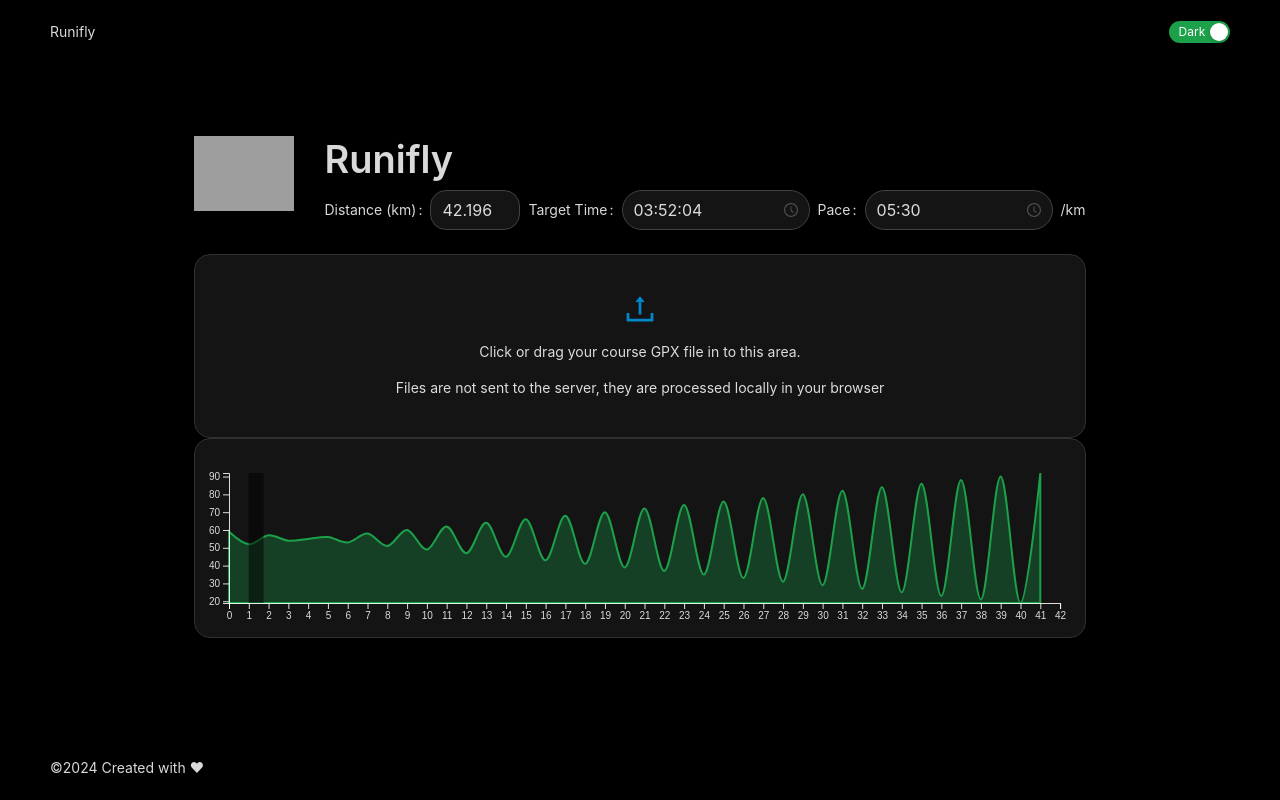
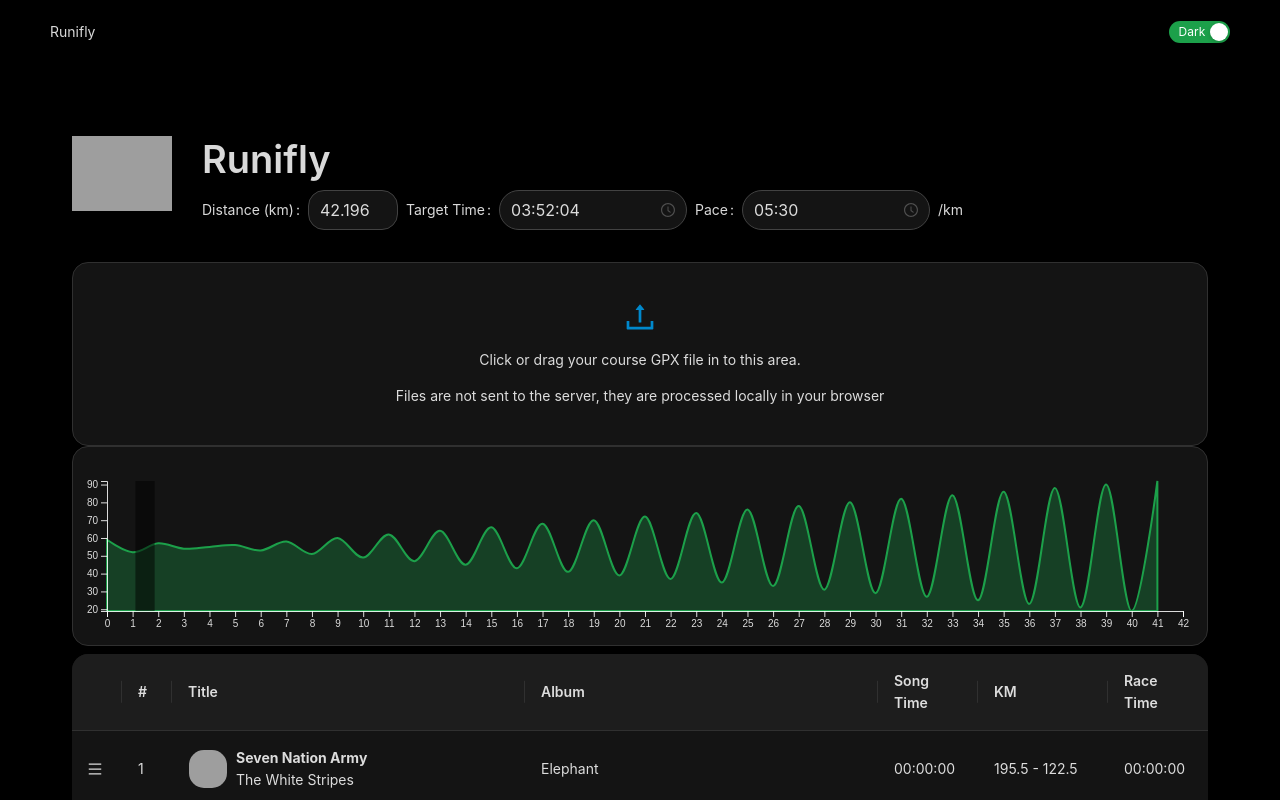
Before and after one commit to macro88/runifly, a React (Vite) app: page / in a window 1280 px wide. Shown: the top 800 px of the page. Built offline with nearby package versions, Linux system fonts and the light colour scheme; grey boxes are pictures that could not be loaded.

Commit message:
Add @dnd-kit/core, @dnd-kit/modifiers, and @dnd-kit/sortable dependencies add SongList Component

```diff
--- a/package.json
+++ b/package.json
@@ -10,6 +10,9 @@
     "preview": "vite preview"
   },
   "dependencies": {
+    "@dnd-kit/core": "^6.1.0",
+    "@dnd-kit/modifiers": "^7.0.0",
+    "@dnd-kit/sortable": "^8.0.0",
     "antd": "^5.13.2",
     "d3": "^7.8.5",
     "events": "^3.3.0",
--- a/src/components/ElevationGraph.tsx
+++ b/src/components/ElevationGraph.tsx
@@ -1,5 +1,5 @@
 import { useEffect, useRef, useState } from "react";
-import { theme } from "antd";
+import { GlobalToken, theme } from "antd";
 import * as d3 from "d3";
 import { Gpx } from "../utils/gpxUtils";
 const { useToken } = theme;
@@ -22,6 +22,7 @@ export const ElevationGraph: React.FC<ElevationGraphProps> = ({ gpx }) => {
 
   useEffect(() => {
     const margin = { top: 10, right: 0, bottom: 10, left: 10 };
+
     const svg = setupSvg(svgRef);
     svg.selectAll("*").remove(); // This line removes all child elements of the SVG
 
@@ -103,23 +104,23 @@ export const ElevationGraph: React.FC<ElevationGraphProps> = ({ gpx }) => {
   return <svg ref={svgRef} />;
 };
 
-function addRunningMan(svg, svgRef, xScale, yScale, data, token) {
+function addRunningMan(svg, svgRef, xScale, yScale, data, token: GlobalToken) {
   // Create an SVG element for the running man
   const runningMan = svg
     .append("svg")
-    .attr("width", 50) // Adjust the size as needed
-    .attr("height", 50) // Adjust the size as needed
+    .attr("width", 24) // Adjust the size as needed
+    .attr("height", 24) // Adjust the size as needed
     .style("display", "none");
 
   // Add the inline SVG to the runningMan element
   runningMan.html(`
   <svg width="24" height="24" viewBox="0 0 256 256" xmlns="http://www.w3.org/2000/svg">
-  <path d="M146.5,53.8c3.2-5.4,8.6-8.6,14-4.3l19.3,12.9c8.6,6.4,3.2,14,1.1,17.2l-48.4,78.5c-2.1,3.2-5.4,4.3-8.6,2.1c0,0-1.1-1.1-15-9.7c-14-8.6-10.8-21.5-3.2-34.4L146.5,53.8z" stroke="${token.colorPrimary}" stroke-width="3" fill="${token.colorPrimary}"/>
-  <path d="M187.4,0.1c14.9,0,26.9,12,26.9,26.9c0,14.9-12,26.9-26.9,26.9c-14.9,0-26.9-12-26.9-26.9C160.5,12.1,172.5,0.1,187.4,0.1z" stroke="${token.colorPrimary}" stroke-width="3" fill="${token.colorPrimary}"/>
-  <path d="M157.3,47.4l-40.9-14c-3.2-1.1-7.5-1.1-9.7,0L60.5,58.1c-6.4,3.2-8.6,10.8-5.4,16.1c2.1,4.3,5.4,6.4,9.7,6.4c2.1,0,4.3,0,6.4-1.1l41.9-21.5L149.7,71c6.4,2.1,12.9-1.1,15.1-7.5C167,56,163.7,49.5,157.3,47.4z" stroke="${token.colorPrimary}" stroke-width="3" fill="${token.colorPrimary}"/>
-  <path d="M89.5,145.2l-14,19.3H25.1l0,0c-7.5,0-15.1,6.4-15.1,14c0,8.6,6.4,15.1,15,15.1h59.1l0,0c5.4,0,9.7-2.1,12.9-7.5l14-20.4C110,165.6,90.6,152.7,89.5,145.2z" stroke="${token.colorPrimary}" stroke-width="3" fill="${token.colorPrimary}"/>
-  <path d="M175.6,163.5L124,125.9c-6.4-4.3-16.1-3.2-20.4,4.3c-4.3,6.4-3.2,16.1,4.3,20.4l40.9,30.1L124,235.5c-3.2,7.5,0,16.1,7.5,19.3c2.1,1.1,4.3,1.1,6.4,1.1c5.4,0,10.8-3.2,12.9-8.6l29-66.6C183.1,175.3,180.9,167.8,175.6,163.5z" stroke="${token.colorPrimary}" stroke-width="3" fill="${token.colorPrimary}"/>
-  <path d="M236.8,116.2l-39.8-9.7l-11.8-36.5c-2.1-6.4-8.6-9.7-15-7.5c-6.4,2.1-9.7,8.6-7.5,15.1l14,43c1.1,4.3,4.3,7.5,8.6,8.6l46.2,11.8h1.1c6.4,1.1,11.8-3.2,12.9-9.7C247.6,123.7,243.3,117.2,236.8,116.2z" stroke="${token.colorPrimary}" stroke-width="3" fill="${token.colorPrimary}"/>
+  <path d="M146.5,53.8c3.2-5.4,8.6-8.6,14-4.3l19.3,12.9c8.6,6.4,3.2,14,1.1,17.2l-48.4,78.5c-2.1,3.2-5.4,4.3-8.6,2.1c0,0-1.1-1.1-15-9.7c-14-8.6-10.8-21.5-3.2-34.4L146.5,53.8z" stroke="${token.colorPrimary}" stroke-width="1" fill="${token.colorPrimary}"/>
+  <path d="M187.4,0.1c14.9,0,26.9,12,26.9,26.9c0,14.9-12,26.9-26.9,26.9c-14.9,0-26.9-12-26.9-26.9C160.5,12.1,172.5,0.1,187.4,0.1z" stroke="${token.colorPrimary}" stroke-width="1" fill="${token.colorPrimary}"/>
+  <path d="M157.3,47.4l-40.9-14c-3.2-1.1-7.5-1.1-9.7,0L60.5,58.1c-6.4,3.2-8.6,10.8-5.4,16.1c2.1,4.3,5.4,6.4,9.7,6.4c2.1,0,4.3,0,6.4-1.1l41.9-21.5L149.7,71c6.4,2.1,12.9-1.1,15.1-7.5C167,56,163.7,49.5,157.3,47.4z" stroke="${token.colorPrimary}" stroke-width="1" fill="${token.colorPrimary}"/>
+  <path d="M89.5,145.2l-14,19.3H25.1l0,0c-7.5,0-15.1,6.4-15.1,14c0,8.6,6.4,15.1,15,15.1h59.1l0,0c5.4,0,9.7-2.1,12.9-7.5l14-20.4C110,165.6,90.6,152.7,89.5,145.2z" stroke="${token.colorPrimary}" stroke-width="1" fill="${token.colorPrimary}"/>
+  <path d="M175.6,163.5L124,125.9c-6.4-4.3-16.1-3.2-20.4,4.3c-4.3,6.4-3.2,16.1,4.3,20.4l40.9,30.1L124,235.5c-3.2,7.5,0,16.1,7.5,19.3c2.1,1.1,4.3,1.1,6.4,1.1c5.4,0,10.8-3.2,12.9-8.6l29-66.6C183.1,175.3,180.9,167.8,175.6,163.5z" stroke="${token.colorPrimary}" stroke-width="1" fill="${token.colorPrimary}"/>
+  <path d="M236.8,116.2l-39.8-9.7l-11.8-36.5c-2.1-6.4-8.6-9.7-15-7.5c-6.4,2.1-9.7,8.6-7.5,15.1l14,43c1.1,4.3,4.3,7.5,8.6,8.6l46.2,11.8h1.1c6.4,1.1,11.8-3.2,12.9-9.7C247.6,123.7,243.3,117.2,236.8,116.2z" stroke="${token.colorPrimary}" stroke-width="1" fill="${token.colorPrimary}"/>
 </svg>
 
   `);
@@ -142,8 +143,8 @@ function addRunningMan(svg, svgRef, xScale, yScale, data, token) {
 
       // Update the position of the running man
       runningMan
-        .attr("x", xScale(closestDataPoint.lap) - 25) // Adjust the offset as needed
-        .attr("y", yScale(closestDataPoint.elevation) - 10) // Adjust the offset as needed
+        .attr("x", xScale(closestDataPoint.lap) + 0) // Adjust the offset as needed
+        .attr("y", yScale(closestDataPoint.elevation) - 24) // Adjust the offset as needed
         .style("display", null);
     })
     .on("mouseout", () => {
--- a/src/components/PlayListManager.tsx
+++ b/src/components/PlayListManager.tsx
@@ -3,6 +3,7 @@ import React, { useState } from "react";
 import TargetTimePace from "./TargetTimePace";
 import CourseViewer from "./CourseViewer";
 import { useCourseContext } from "../data/CourseContext";
+import SongList from "./SongList";
 
 interface PlayListManagerProps {
   // Define your component props here
@@ -13,6 +14,7 @@ const PlayListManager: React.FC<PlayListManagerProps> = () => {
 
   return (
     <>
+      <Space direction="vertical">
         <Row gutter={30}>
           <Col>
             <Image
@@ -37,6 +39,10 @@ const PlayListManager: React.FC<PlayListManagerProps> = () => {
         <Row>
           <CourseViewer onFileDrop={() => {}} />
         </Row>
+        <Row>
+          <SongList />
+        </Row>
+      </Space>
     </>
   );
 };
--- /dev/null
+++ b/src/components/SongList.tsx
@@ -0,0 +1,205 @@
+import { MenuOutlined } from "@ant-design/icons";
+import type { DragEndEvent } from "@dnd-kit/core";
+import { DndContext } from "@dnd-kit/core";
+import dayjs from "dayjs";
+import { restrictToVerticalAxis } from "@dnd-kit/modifiers";
+import {
+  arrayMove,
+  SortableContext,
+  useSortable,
+  verticalListSortingStrategy,
+} from "@dnd-kit/sortable";
+import { CSS } from "@dnd-kit/utilities";
+import React, { useState } from "react";
+import { Avatar, Layout, Space, Table } from "antd";
+import type { ColumnsType } from "antd/es/table";
+import Paragraph from "antd/es/typography/Paragraph";
+
+interface DataType {
+  key: string;
+  name: string;
+  artistName: string;
+  albumName: string;
+  almumArt: string;
+  songDuration: number;
+  raceTimeFrom: number;
+  raceTimeTo: number;
+  lapFrom: number;
+  lapTo: number;
+  address: string;
+  age: number;
+}
+
+const columns: ColumnsType<DataType> = [
+  {
+    key: "sort",
+    width: 50,
+  },
+  {
+    title: "#",
+    dataIndex: "index",
+    render: (_: any, __: any, index: number) => index + 1,
+    width: 50,
+  },
+  {
+    title: "Title",
+    dataIndex: "name",
+    ellipsis: true,
+    render: (name: string, record: DataType) => (
+      <Space>
+        <Avatar shape="square" src={record.albumArt}></Avatar>
+        <Space direction="vertical" size="compact">
+          <strong>{name}</strong>
+          {record.artistName}
+        </Space>
+      </Space>
+    ),
+  },
+  {
+    title: "Album",
+    dataIndex: "albumName",
+    ellipsis: true,
+  },
+  {
+    title: "Song Time",
+    dataIndex: "songDuration", //ms
+    render: (songDuration: number) => formatTimeFromMilliseconds(songDuration),
+    width: 100,
+  },
+  {
+    title: "KM",
+    dataIndex: "lapFrom",
+    render: (lapFrom: number, record: DataType) => {
+      return lapFrom + " - " + record.lapTo;
+    },
+    width: 130,
+  },
+  {
+    title: "Race Time",
+    render: (songDuration: number) => formatTimeFromSeconds(songDuration),
+    width: 100,
+  },
+];
+
+function formatTimeFromSeconds(seconds: number) {
+  if (seconds === 0) return "0:00:00";
+  const time = dayjs.duration(seconds);
+  const hours = String(time.hours()).padStart(2, "0");
+  const minutes = String(time.minutes()).padStart(2, "0");
+  const secs = String(time.seconds()).padStart(2, "0");
+  return `${hours}:${minutes}:${secs}`;
+}
+function formatTimeFromMilliseconds(ms: number) {
+  return formatTimeFromSeconds(ms / 1000);
+}
+
+interface RowProps extends React.HTMLAttributes<HTMLTableRowElement> {
+  "data-row-key": string;
+}
+
+const Row = ({ children, ...props }: RowProps) => {
+  const {
+    attributes,
+    listeners,
+    setNodeRef,
+    setActivatorNodeRef,
+    transform,
+    transition,
+    isDragging,
+  } = useSortable({
+    id: props["data-row-key"],
+  });
+
+  const style: React.CSSProperties = {
+    ...props.style,
+    transform: CSS.Transform.toString(transform && { ...transform, scaleY: 1 }),
+    transition,
+    ...(isDragging ? { position: "relative", zIndex: 9999 } : {}),
+  };
+
+  return (
+    <tr {...props} ref={setNodeRef} style={style} {...attributes}>
+      {React.Children.map(children, (child) => {
+        if ((child as React.ReactElement).key === "sort") {
+          return React.cloneElement(child as React.ReactElement, {
+            children: (
+              <MenuOutlined
+                ref={setActivatorNodeRef}
+                style={{ touchAction: "none", cursor: "move" }}
+                {...listeners}
+              />
+            ),
+          });
+        }
+        return child;
+      })}
+    </tr>
+  );
+};
+
+const SongList: React.FC = () => {
+  const [dataSource, setDataSource] = useState([
+    {
+      key: "1",
+      name: "Seven Nation Army",
+      artistName: "The White Stripes",
+      songDuration: 232106,
+      albumName: "Elephant",
+      albumArt:
+        "https://i.scdn.co/image/ab67616d00004851a69f71a8794e2d867a52f98f",
+      raceTimeFrom: 600,
+      raceTimeTo: 660,
+      lapFrom: 195.5,
+      lapTo: 122.5,
+    },
+    {
+      key: "3232",
+      name: "Seven Nation Army 2",
+      artistName: "The White Stripes 2",
+      songDuration: 232106,
+      albumName: "Elephant 2",
+      albumArt:
+        "https://i.scdn.co/image/ab67616d00004851a69f71a8794e2d867a52f98f",
+      raceTimeFrom: 600,
+      raceTimeTo: 660,
+      lapFrom: 195.5,
+      lapTo: 122.5,
+    },
+  ]);
+
+  const onDragEnd = ({ active, over }: DragEndEvent) => {
+    if (active.id !== over?.id) {
+      setDataSource((previous) => {
+        const activeIndex = previous.findIndex((i) => i.key === active.id);
+        const overIndex = previous.findIndex((i) => i.key === over?.id);
+        return arrayMove(previous, activeIndex, overIndex);
+      });
+    }
+  };
+
+  return (
+    <DndContext modifiers={[restrictToVerticalAxis]} onDragEnd={onDragEnd}>
+      <SortableContext
+        // rowKey array
+        items={dataSource.map((i) => i.key)}
+        strategy={verticalListSortingStrategy}
+      >
+        <Table
+          components={{
+            body: {
+              row: Row,
+            },
+          }}
+          rowKey="key"
+          columns={columns}
+          dataSource={dataSource}
+          //scroll={{ y: 200 }}
+          //sticky={true}
+          pagination={false}
+        />
+      </SortableContext>
+    </DndContext>
+  );
+};
+
+export default SongList;
```
Also changed, not shown: 1 other file (tests, documents, lock files or other folders). Lines whose indentation alone changed are shown as unchanged.
